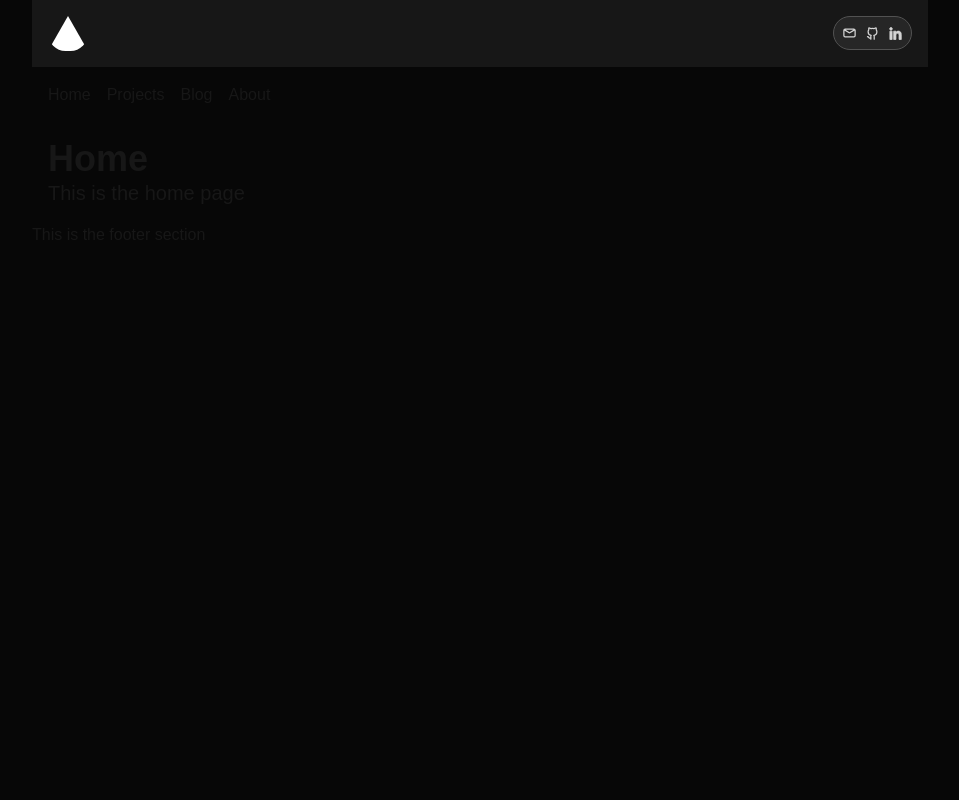
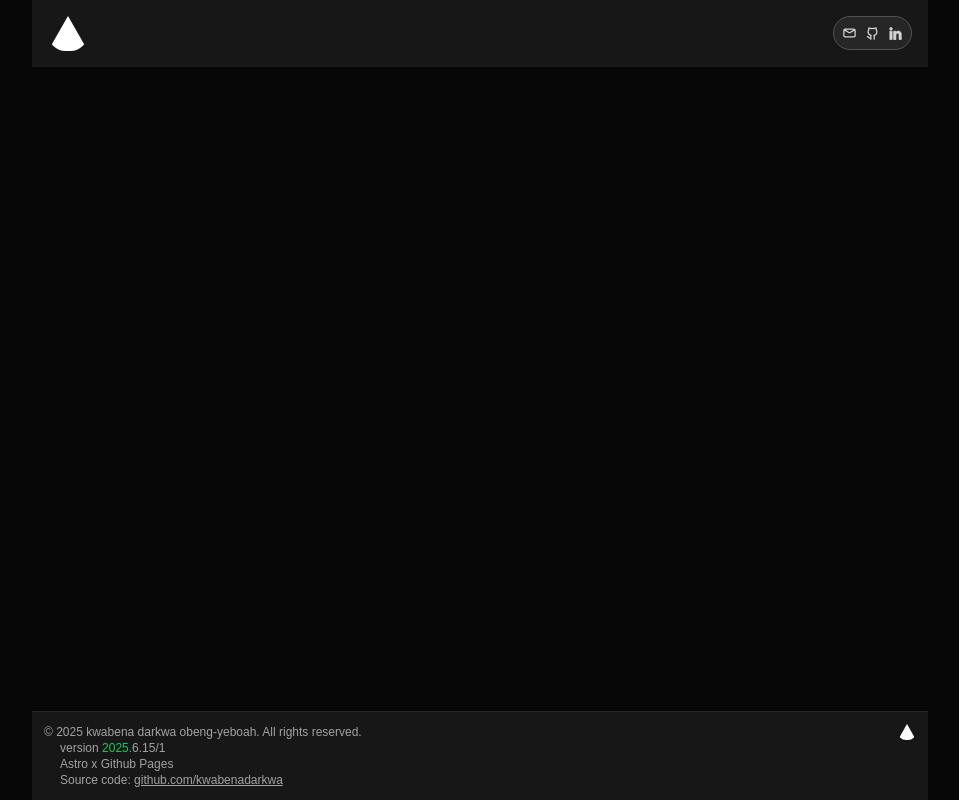
Before and after one commit to kwabenadarkwa/PersonalWebsite, a Next.js app in the folder personal-website/: page /home in a window 1280 px wide. Shown: the whole page, without its empty margins (160-1119 px from the left). Built offline with nearby package versions, Linux system fonts and the light colour scheme.

Commit message:
footer complete

```diff
--- a/personal-website/src/app/_components/footer.tsx
+++ b/personal-website/src/app/_components/footer.tsx
@@ -1,5 +1,34 @@
+import Image from "next/image";
+
 export default function Footer() {
-  // TODO: Add footer component
-  return <div >This is the footer section</div>;
+  return (
+    <footer className="w-full bg-[#171717] text-[#A3A3A3] px-3 py-3 border-t border-[#262626] text-xs">
 
+      {/* First row: text left, image right */}
+      <div className="w-full flex justify-between items-center">
+        <span >© 2025 kwabena darkwa obeng-yeboah. All rights reserved.</span>
+        <Image
+          src="/vercel.svg"
+          width={18}
+          height={18}
+          alt="site logo"
+          className="rounded-full"
+        />
+      </div>
+
+      <div className=" px-4 flex flex-col items-start">
+        <span >version <span className="text-[#22c55e]"> 2025.</span>6.15/1 </span>
+        <div>Astro x Github Pages</div>
+        <div>
+          Source code:{" "}
+          <a
+            href="https://github.com/kwabenadarkwa/"
+            className="underline "
+          >
+            github.com/kwabenadarkwa
+          </a>
+        </div>
+      </div>
+    </footer>
+  );
 }
--- a/personal-website/src/app/globals.css
+++ b/personal-website/src/app/globals.css
@@ -14,7 +14,7 @@
 
 @media (prefers-color-scheme: dark) {
   :root {
-    --background: #0a0a0a;
+    --background: #171717;
     --foreground: #ededed;
   }
 }
--- a/personal-website/src/app/home/page.tsx
+++ b/personal-website/src/app/home/page.tsx
@@ -1,12 +1,13 @@
-import Layout from '@/app/_components/layout';
+// import Image from "next/image";
+import Header from '@/app/_components/header';
+import Footer from '@/app/_components/footer';
 
 export default function Home() {
   return (
-    <Layout>
-      <div className="p-4">
-        <h1 className="text-4xl font-bold">Home</h1>
-        <p className="text-xl">This is the home page</p>
-      </div>
-    </Layout>
+    <div className="max-w-[70%] mx-auto min-h-screen flex flex-col">
+      <Header />
+      <main className='flex-1'></main>
+      <Footer />
+    </div>
   );
 }
```
Also changed, not shown: 1 other file (tests, documents, lock files or other folders).
